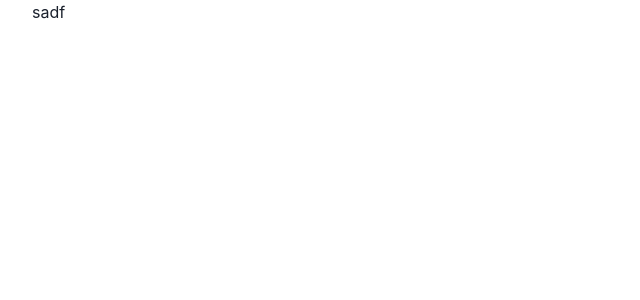
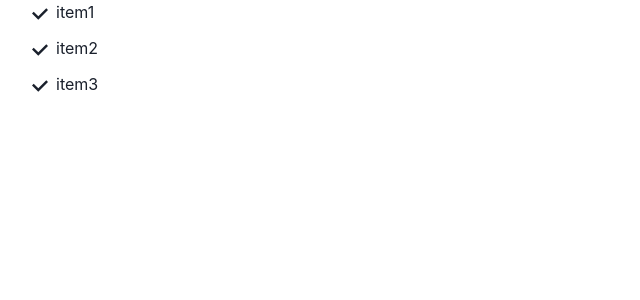
Before and after one commit to brunoleo223/next-documentacao-pt-br, a Next.js app: page / in a window 1280 px wide. Shown: the top 300 px of the page, without its empty margins (0-640 px from the left). Built offline with nearby package versions, Linux system fonts and the light colour scheme.

Commit message:
start menu component

```diff
--- /dev/null
+++ b/components/ItemList/index.tsx
@@ -0,0 +1,13 @@
+import { CheckIcon } from "@chakra-ui/icons";
+import { ListIcon, ListItem } from "@chakra-ui/react";
+
+function ItemList(props:any){
+    return (
+        <ListItem>
+          <ListIcon as={CheckIcon} color='' />
+          {props.name}
+        </ListItem>
+    );
+}
+
+export default ItemList;
--- /dev/null
+++ b/components/ListMenu/index.jsx
@@ -0,0 +1,37 @@
+import { List } from '@chakra-ui/react';
+import ItemList from '../ItemList';
+
+function ListMenu(){
+    const data = [
+        {
+            "title": "item1",
+            "mdFileContent": "",
+            "_createdAt": '2022-08-01',
+            "_lastUpdate": '2022-08-26'
+        },
+        {
+            "title": "item2",
+            "mdFileContent": "",
+            "_createdAt": '2022-08-01',
+            "_lastUpdate": '2022-08-26'
+        },
+        {
+            "title": "item3",
+            "mdFileContent": "",
+            "_createdAt": '2022-08-01',
+            "_lastUpdate": '2022-08-26'
+        }
+    ]
+
+    console.log(data.length)
+
+    return (
+        <List spacing={3}>
+        {data.map((item) => (
+            <ItemList name={item.title} key={item.title} />
+        ))}
+        </List>
+    )
+}
+
+        export default ListMenu;
--- a/package.json
+++ b/package.json
@@ -9,6 +9,7 @@
     "lint": "next lint"
   },
   "dependencies": {
+    "@chakra-ui/icons": "^2.0.9",
     "@chakra-ui/react": "^2.2.4",
     "@emotion/react": "^11.9.3",
     "@emotion/styled": "^11.9.3",
--- a/pages/index.tsx
+++ b/pages/index.tsx
@@ -1,9 +1,11 @@
 import type { NextPage } from 'next'
+import { CheckIcon } from '@chakra-ui/icons'
+import ListMenu from '../components/ListMenu';
 
 const Home: NextPage = () => {
   return (
     <div className="content">
-      <h1>sadf</h1>
+      <ListMenu />
     </div>
   )
 }
```
Also changed, not shown: 2 other files (tests, documents, lock files or other folders).
